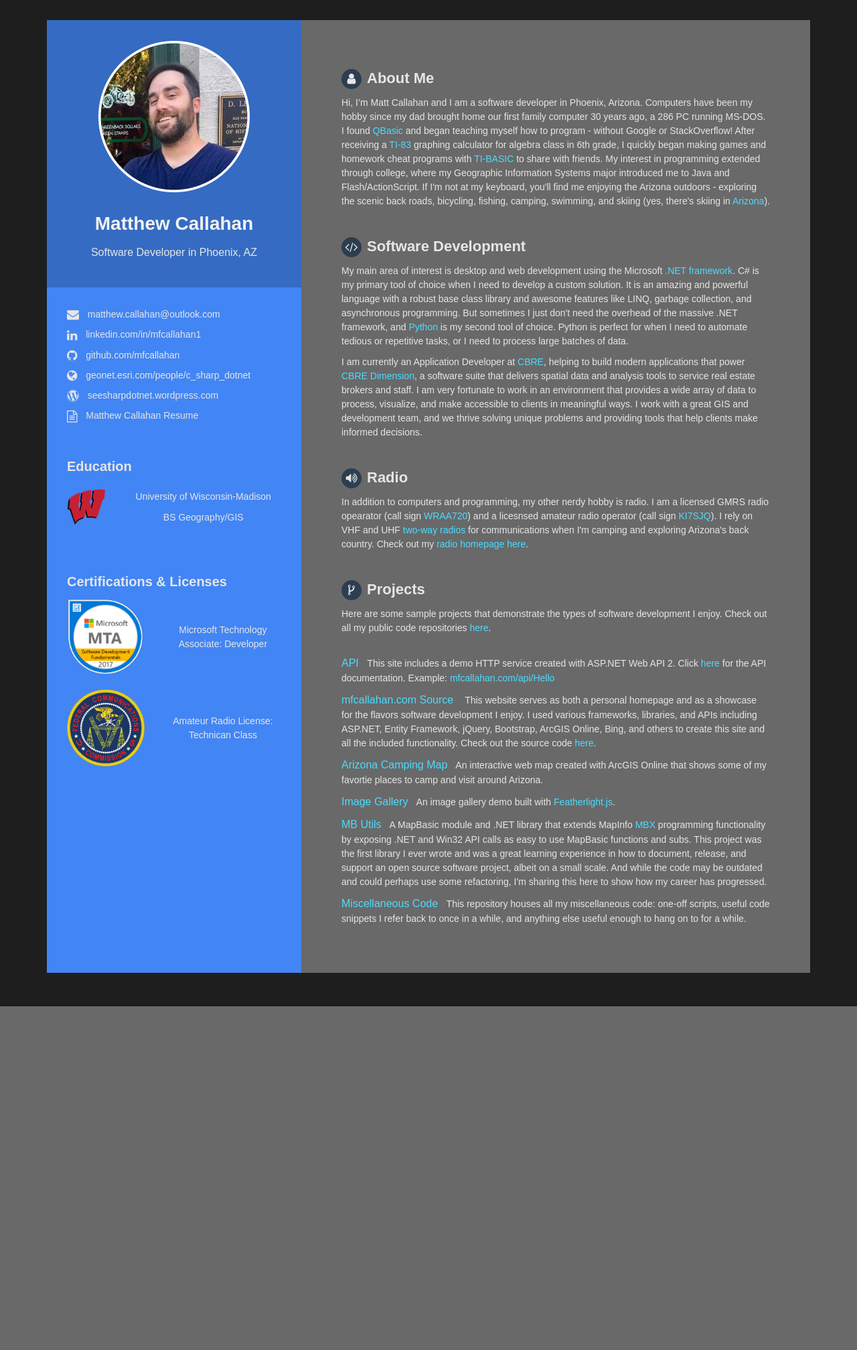
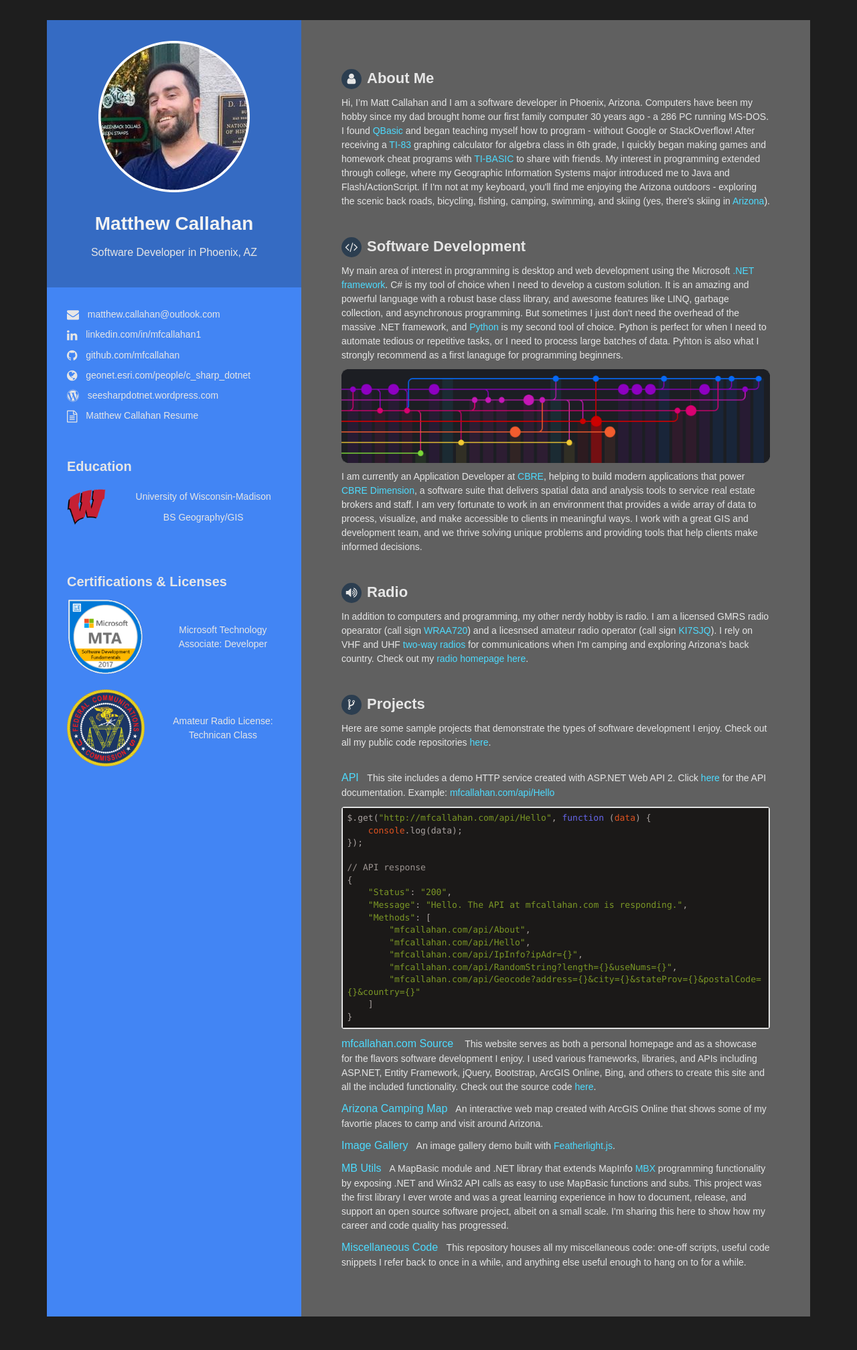
Before and after one commit to mfcallahan/Homepage, an ASP.NET MVC app: page / in a window 1280 px wide. Shown: the whole page at 67% size. Before the commit the page ends 1502 px from the top, so only its background shows below. Run offline with ASP.NET Core 8 and stand-ins for ASP.NET MVC 5, Linux system fonts and the light colour scheme; the project's own start-up code is not run, and a stand-in starts its controllers and pages; some libraries are stand-ins or nearby versions.

Commit message:
Upadted home page, fixed cols.  Published.

```diff
--- a/src/mfcallahan.com/App_Start/BundleConfig.cs
+++ b/src/mfcallahan.com/App_Start/BundleConfig.cs
@@ -24,13 +24,18 @@
                 "~/Scripts/featherlight.gallery.min.js",
                 "~/Scripts/site.js"));
 
+            // highlight.pack.js, {style}.css - custom package from https://highlightjs.org/download/
             // homepage styles
             bundles.Add(new StyleBundle("~/Content/home-styles").Include(
-                "~/Content/home.css"));
+                "~/Content/home.css",
+                "~/Content/atelier-forest-dark.css"
+            ));
 
             // homepage scripts
             bundles.Add(new ScriptBundle("~/bundles/home-scripts").Include(
-                "~/Scripts/home.js"));
+                "~/Scripts/home.js",
+                "~/Scripts/highlight.pack.js"
+            ));
 
             // radio styles
             bundles.Add(new StyleBundle("~/Content/radio-styles").Include(
--- /dev/null
+++ b/src/mfcallahan.com/Content/atelier-forest-dark.css
@@ -0,0 +1,69 @@
+/* Base16 Atelier Forest Dark - Theme */
+/* by Bram de Haan (http://atelierbram.github.io/syntax-highlighting/atelier-schemes/forest) */
+/* Original Base16 color scheme by Chris Kempson (https://github.com/chriskempson/base16) */
+
+/* Atelier-Forest Comment */
+.hljs-comment,
+.hljs-quote {
+  color: #9c9491;
+}
+
+/* Atelier-Forest Red */
+.hljs-variable,
+.hljs-template-variable,
+.hljs-attribute,
+.hljs-tag,
+.hljs-name,
+.hljs-regexp,
+.hljs-link,
+.hljs-name,
+.hljs-selector-id,
+.hljs-selector-class {
+  color: #f22c40;
+}
+
+/* Atelier-Forest Orange */
+.hljs-number,
+.hljs-meta,
+.hljs-built_in,
+.hljs-builtin-name,
+.hljs-literal,
+.hljs-type,
+.hljs-params {
+  color: #df5320;
+}
+
+/* Atelier-Forest Green */
+.hljs-string,
+.hljs-symbol,
+.hljs-bullet {
+  color: #7b9726;
+}
+
+/* Atelier-Forest Blue */
+.hljs-title,
+.hljs-section {
+  color: #407ee7;
+}
+
+/* Atelier-Forest Purple */
+.hljs-keyword,
+.hljs-selector-tag {
+  color: #6666ea;
+}
+
+.hljs {
+  display: block;
+  overflow-x: auto;
+  background: #1b1918;
+  color: #a8a19f;
+  padding: 0.5em;
+}
+
+.hljs-emphasis {
+  font-style: italic;
+}
+
+.hljs-strong {
+  font-weight: bold;
+}
--- a/src/mfcallahan.com/Content/home.css
+++ b/src/mfcallahan.com/Content/home.css
@@ -6,6 +6,10 @@
 
 .row {
     margin-bottom: 20px;
+}
+
+pre {
+    padding: 1px !important;
 }
 
 .sidebar-col {
--- a/src/mfcallahan.com/Content/site.css
+++ b/src/mfcallahan.com/Content/site.css
@@ -84,45 +84,6 @@
     font-size: 1.2em;
 }
 
-.row [class*="col-"] {
-    margin-bottom: -99999px;
-    padding-bottom: 99999px;
-}
-
-.row {
-    overflow: hidden;
-}
-
-.equal {
-    display: flex;
-    display: -webkit-flex;
-    flex-wrap: wrap;
-}
-
-/*.row {
-    display: table;
-}
-
-[class*="col-"] {
-    float: none;
-    display: table-cell;
-    vertical-align: top;
-}*/
-
-/*.equal > div[class*='col-'] {
-  display: flex;
-  flex-direction: column;
-}*/
-
-/*.equal [class*="col-"] {
-    margin-bottom: -99999px;
-    padding-bottom: 99999px;
-}
-
-.row {
-    overflow: hidden;
-}*/
-
 .no-padding {
     padding: 0 !important;
     margin: 0 !important;
@@ -134,7 +95,7 @@
 }
 
 .main-col {
-    background-color: #696969;
+    background-color: #606060;
 }
 
 .last-item {
@@ -153,7 +114,7 @@
 }
 
 .main-wrapper {
-    background: #696969;
+    background: #606060;
     padding: 60px;
 }
 
--- a/src/mfcallahan.com/Controllers/ApiController.cs
+++ b/src/mfcallahan.com/Controllers/ApiController.cs
@@ -115,9 +115,9 @@
         // mfcallahan.com/api/IpInfo
         [HttpGet]
         [Route("api/IpInfo")]
-        public HttpResponseMessage IpInfo(string ip)
+        public HttpResponseMessage IpInfo(string ipAdr)
         {
-            IpLocation loc = HomepageQueries.GetIpInfo(ip);
+            IpLocation loc = HomepageQueries.GetIpInfo(ipAdr);
             HttpResponseMessage httpResponseMsg = Request.CreateResponse(HttpStatusCode.OK);
 
             Tools.SerializeApiResponse(ref httpResponseMsg, ref loc);
--- a/src/mfcallahan.com/Scripts/home.js
+++ b/src/mfcallahan.com/Scripts/home.js
@@ -32,3 +32,9 @@
         //clockAngle(prop)
     }, 100);
 });
+
+$(document).ready(function () {
+    $('pre code').each(function (i, block) {
+        hljs.highlightBlock(block);
+    });
+});
--- a/src/mfcallahan.com/Views/Home/Index.cshtml
+++ b/src/mfcallahan.com/Views/Home/Index.cshtml
@@ -7,7 +7,7 @@
 @Scripts.Render("~/bundles/home-scripts")
 
 <div class="container-fluid">
-    <div class="row equal">
+    <div class="row" style="background: #4285F4;">
         @*<!-- left column (blue) -->*@
         <div class="col-md-4 no-padding sidebar-col">
             <div class="sidebar-wrapper">
@@ -161,7 +161,7 @@
                     <div class="summary">
                         <p>
                             Hi, I’m Matt Callahan and I am a software developer in Phoenix, Arizona.  Computers have been my hobby since
-                            my dad brought home our first family computer 30 years ago, a  286 PC running MS-DOS. I
+                            my dad brought home our first family computer 30 years ago - a  286 PC running MS-DOS. I
                             found <a href="@Url.Content("~/Content/img/qbasic.png")" data-featherlight="image">QBasic</a> and began teaching myself
                             how to program - without Google or StackOverflow! After receiving a <a href="@Url.Content("~/Content/img/ti83.png")" data-featherlight="image">TI-83</a>
                             graphing calculator for algebra class in 6th grade, I quickly began making games and homework cheat programs with
@@ -179,14 +179,20 @@
                     <div class="item">
                         <div class="details">
                             <p>
-                                My main area of interest is desktop and web development using the Microsoft
+                                My main area of interest in programming is desktop and web development using the Microsoft
                                 <a href="https://docs.microsoft.com/en-us/dotnet/framework/get-started/overview" target="_blank" rel="noopener">.NET framework</a>.
-                                C# is my primary tool of choice when I need to develop a custom solution.  It is an amazing and powerful
-                                language with a robust base class library and awesome features like LINQ, garbage collection, and asynchronous
-                                programming.  But sometimes I just don't need the overhead of the massive
-                                .NET framework, and <a href="https://www.python.org/doc/essays/blurb/" target="_blank" rel="noopener">Python</a> is my
+                                C# is my tool of choice when I need to develop a custom solution.  It is an amazing and powerful
+                                language with a robust base class library, and awesome features like LINQ, garbage collection, and asynchronous
+                                programming.  But sometimes I just don't need the overhead of the massive .NET framework, and
+                                <a href="https://www.python.org/doc/essays/blurb/" target="_blank" rel="noopener">Python</a> is my
                                 second tool of choice. Python is perfect for when I need to automate tedious or repetitive tasks, or I
-                                need to process large batches of data.
+                                need to process large batches of data.  Pyhton is also what I strongly recommend as a first lanaguge
+                                for programming beginners.
+                            </p>
+                            <p>
+                                <span class="display-wide">
+                                    <img class="img-responsive" src="@Url.Content("~/Content/img/git-banner.png")" alt="" />
+                                </span>
                             </p>
                             <p>
                                 I am currently an Application Developer at <a href="https://www.cbre.com/" target="_blank" rel="noopener">CBRE</a>, helping
@@ -232,6 +238,24 @@
                                 <a href="@Url.Content("~/api/Hello")" target="_blank" rel="noopener">mfcallahan.com/api/Hello</a>
                             </span>
                         </p>
+                        <p>
+<pre><code class="javascript">$.get("http://mfcallahan.com/api/Hello", function (data) {
+    console.log(data);
+});
+
+// API response
+{
+    "Status": "200",
+    "Message": "Hello. The API at mfcallahan.com is responding.",
+    "Methods": [
+        "mfcallahan.com/api/About",
+        "mfcallahan.com/api/Hello",
+        "mfcallahan.com/api/IpInfo?ipAdr={}",
+        "mfcallahan.com/api/RandomString?length={}&useNums={}",
+        "mfcallahan.com/api/Geocode?address={}&city={}&stateProv={}&postalCode={}&country={}"
+    ]
+}</code></pre>
+                        </p>
                     </div>
                     <div class="item">
                         <p>
@@ -265,8 +289,8 @@
                                 A MapBasic module and .NET library that extends MapInfo <a href="https://en.wikipedia.org/wiki/MapBasic" target="_blank" rel="noopener">MBX</a>
                                 programming functionality by exposing .NET and Win32 API calls as easy to use MapBasic functions and subs.  This
                                 project was the first library I ever wrote and was a great learning experience in how to document, release,
-                                and support an open source software project, albeit on a small scale.  And while the code may be outdated and
-                                could perhaps use some refactoring, I'm sharing this here to show how my career has progressed.
+                                and support an open source software project, albeit on a small scale.  I'm sharing this here to show how my career
+                                and code quality has progressed.
                             </span>
                         </p>
                     </div>
```
Also changed, not shown: src/mfcallahan.com/Data/DTOs.cs (+15 -15 lines), src/mfcallahan.com/Views/Home/Radio.cshtml (+3 -5 lines), README.md, src/mfcallahan.com/Content/img/git-banner.png (added), src/mfcallahan.com/Scripts/highlight.pack.js (added), src/mfcallahan.com/mfcallahan.com.csproj.
